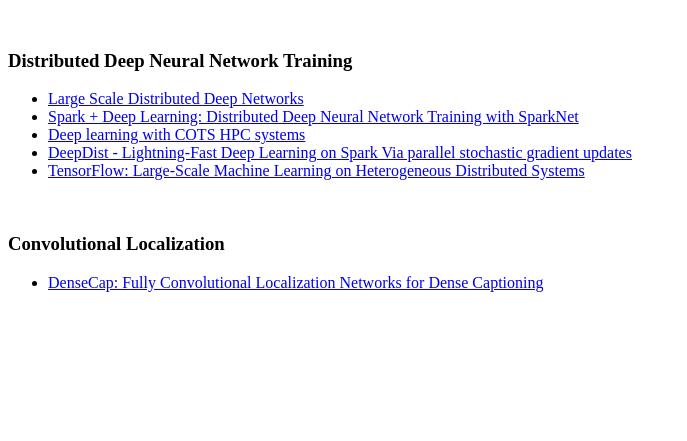
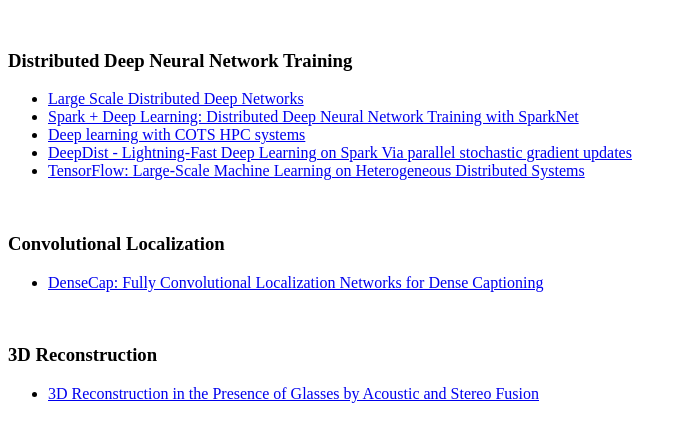
Before and after one commit to ElementLi/elementli.github.io, a plain HTML site: page _site/index.html in a window 1280 px wide. Shown: the part 101-542 px from the top of the page, without its empty margins (0-687 px from the left). Drawn offline with Linux system fonts and the light colour scheme.

Commit message:
add 3D reconstruction

```diff
--- a/_site/index.html
+++ b/_site/index.html
@@ -41,6 +41,14 @@
             </a>
         </li>
     </ul>
+    <br>
+    <h3>3D Reconstruction</h3>
+    <ul>
+        <li>
+            <a href="http://www.cv-foundation.org/openaccess/content_cvpr_2015/papers/Ye_3D_Reconstruction_in_2015_CVPR_paper.pdf">
+                3D Reconstruction in the Presence of Glasses by Acoustic and Stereo Fusion
+            </a>
+        </li>
     </ul>
 </body>
 </html>
```
Also changed, not shown: index.html (+8 -0 lines). Lines whose indentation alone changed are shown as unchanged.
